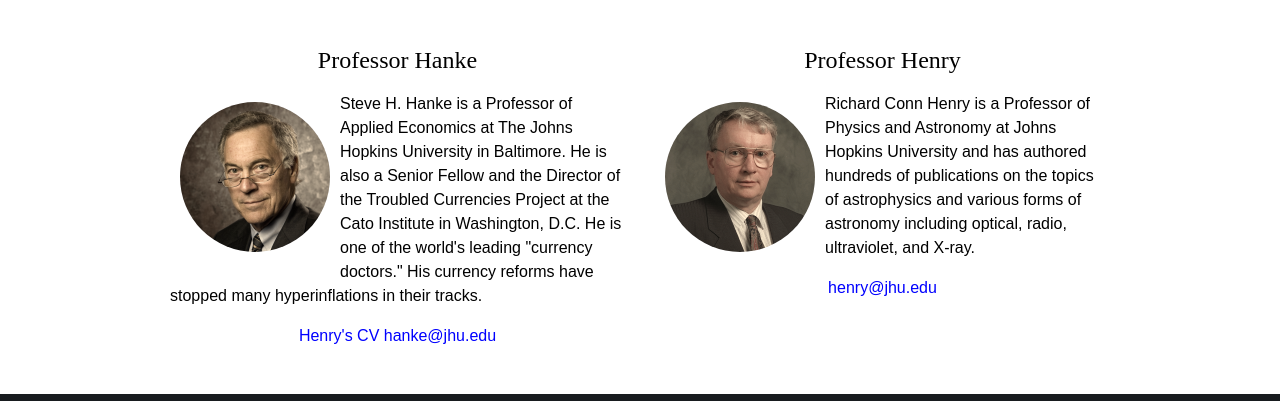
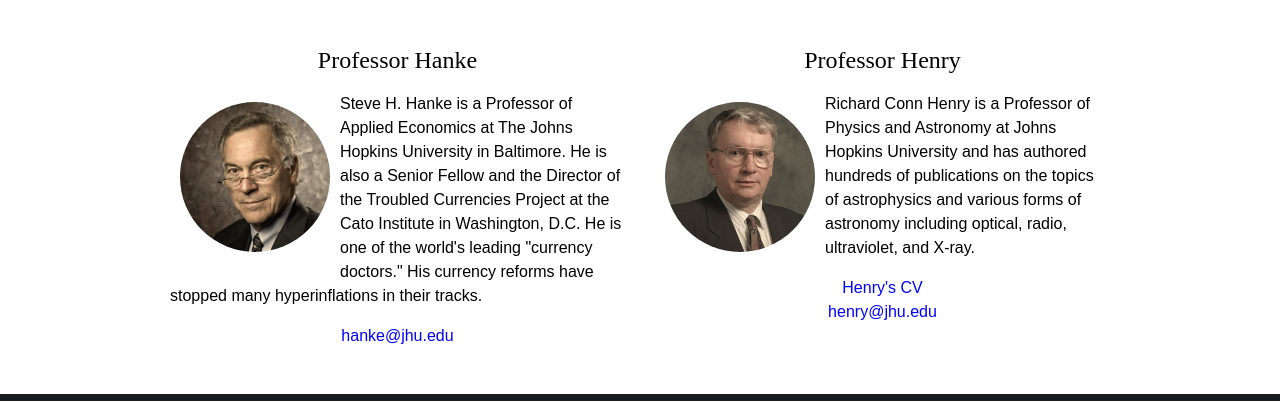
Before and after one commit to agking10/HHPC, a plain HTML site: page html/contact.html in a window 1280 px wide. Shown: the part 86-487 px from the top of the page. Drawn offline with Linux system fonts and the light colour scheme.

Commit message:
Update contact.html

```diff
--- a/html/contact.html
+++ b/html/contact.html
@@ -53,8 +53,6 @@
 						Steve H. Hanke is a Professor of Applied Economics at The Johns Hopkins University in Baltimore. He is also a Senior Fellow and the Director of the Troubled Currencies Project at the Cato Institute in Washington, D.C. He is one of the world's leading "currency doctors." His currency reforms have stopped many hyperinflations in their tracks.
 					</p>
 					<p class="contactInfo">
-						<a href="hankehanryontime.com/contact/RICHARD_CONN_HENRY_vitae_2014_OCT.pdf"
-						   	target="_self">Henry's CV </a>
 						<a href="mailto:hanke@jhu.edu">hanke@jhu.edu</a>
 					</p>
 
@@ -69,7 +67,9 @@
 						Richard Conn Henry is a Professor of Physics and Astronomy at Johns Hopkins University and has authored hundreds of publications on the topics of astrophysics and various forms of astronomy including optical, radio, ultraviolet, and X-ray.
 					</p>
 					<p class="contactInfo">
-						<a href="mailto:henry@jhu.edu">henry@jhu.edu</a>
+						<a href="hankehanryontime.com/contact/RICHARD_CONN_HENRY_vitae_2014_OCT.pdf"
+						   	target="_self">Henry's CV </a>
+						<br><a href="mailto:henry@jhu.edu">henry@jhu.edu</a>
 					</p>
 				</div>
 			</div>
```
